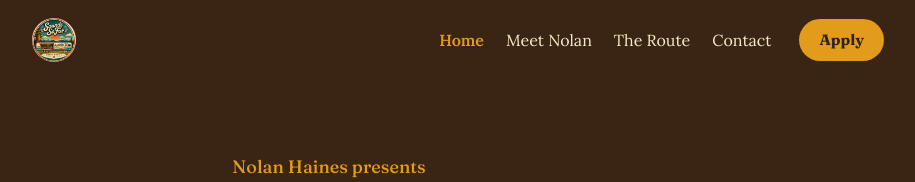
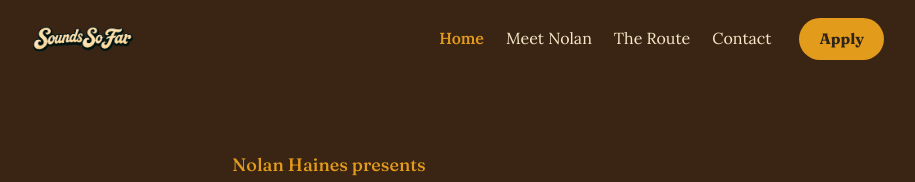
Before and after one commit to nolanlhaines/soundssofar, an Astro site: page / in a window 1280 px wide. Shown: the top 182 px of the page, without its empty margins (182-1097 px from the left). Built offline with nearby package versions, Linux system fonts and the light colour scheme; Astro itself is replaced by a stand-in of ours.

Commit message:
Use the wordmark-only graphic in the nav, not the circular badge
Restored wordmark.png from git history (deleted when it got merged
into logo-main.png) rather than reprocessing it from scratch. Sized
to nav-bar height with width auto, replacing both the plain text
brand and the circular-badge attempt from the last two commits.

```diff
--- a/src/layouts/Layout.astro
+++ b/src/layouts/Layout.astro
@@ -1,7 +1,7 @@
 ---
 import { Image } from "astro:assets";
 import "../styles/global.css";
-import navLogo from "../assets/logo-badge.webp";
+import navLogo from "../assets/wordmark.png";
 
 interface Props {
   title: string;
@@ -48,7 +48,7 @@ const path = Astro.url.pathname.replace(/\/$/, "") || "/";
 <nav class="site-nav">
   <div class="wrap nav-inner">
     <a class="nav-brand" href="/" aria-label="Sounds So Far — home">
-      <Image src={navLogo} alt="" width={44} height={44} />
+      <Image src={navLogo} alt="" width={240} />
     </a>
     <div class="nav-right">
       <ul class="nav-links">
--- a/src/styles/global.css
+++ b/src/styles/global.css
@@ -89,9 +89,8 @@ textarea:focus-visible {
 
 .nav-brand img {
   display: block;
-  width: 44px;
-  height: 44px;
-  border-radius: 50%;
+  height: 34px;
+  width: auto;
 }
 
 .nav-links {
```
Also changed, not shown: src/assets/wordmark.png (added).
